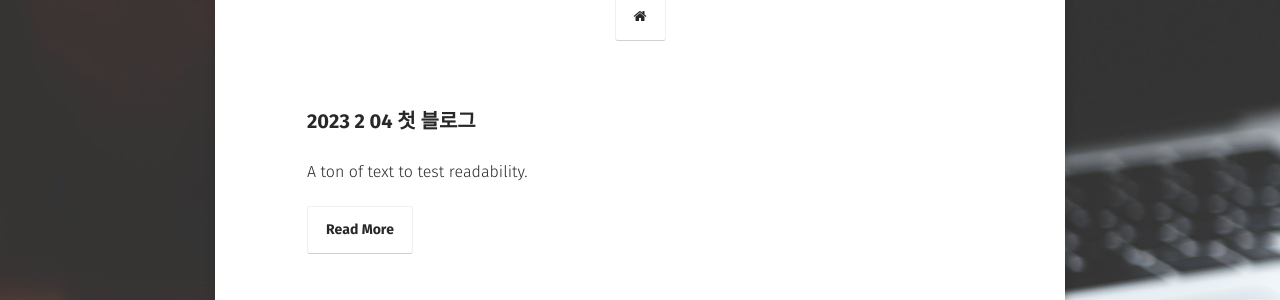
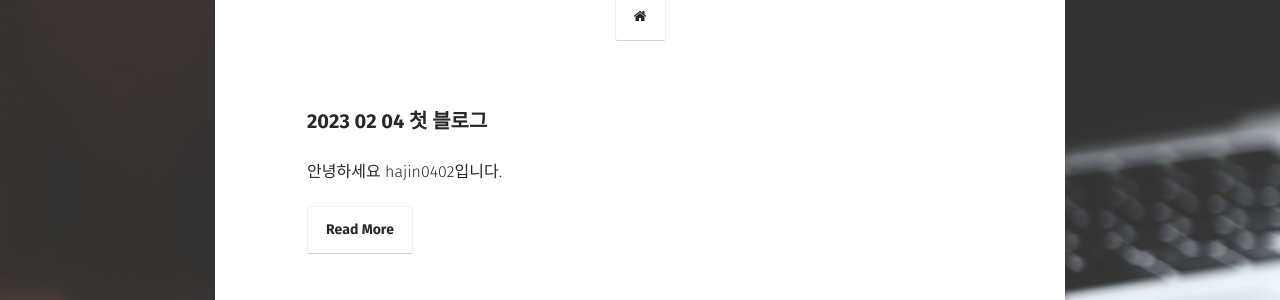
Before and after one commit to hajin0402/hajin0402.github.com, a Jekyll site: the page built from posts/index.md, in a window 1280 px wide. Shown: the part 196-496 px from the top of the page. Built offline with Jekyll 4.4.1, drawn with Linux system fonts in a browser that asks for light colours; some web fonts are replaced.

Commit message:
Update 2012-05-22-readability-post.md

```diff
--- a/_posts/2012-05-22-readability-post.md
+++ b/_posts/2012-05-22-readability-post.md
@@ -1,8 +1,8 @@
 ---
 layout: post
-title: "2023 2 04 첫 블로그"
+title: "2023 02 04 첫 블로그"
 date: 2023-02-04
-excerpt: "A ton of text to test readability."
+excerpt: "안녕하세요 hajin0402입니다."
 tags: [python]
 comments: true
 ---
```
